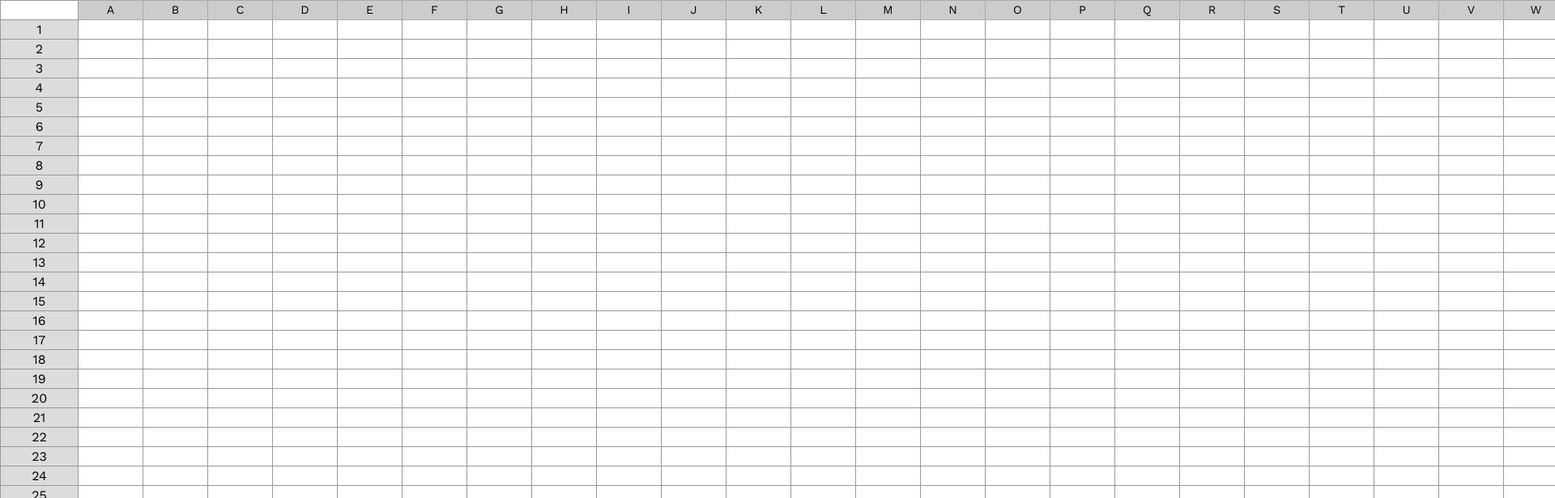
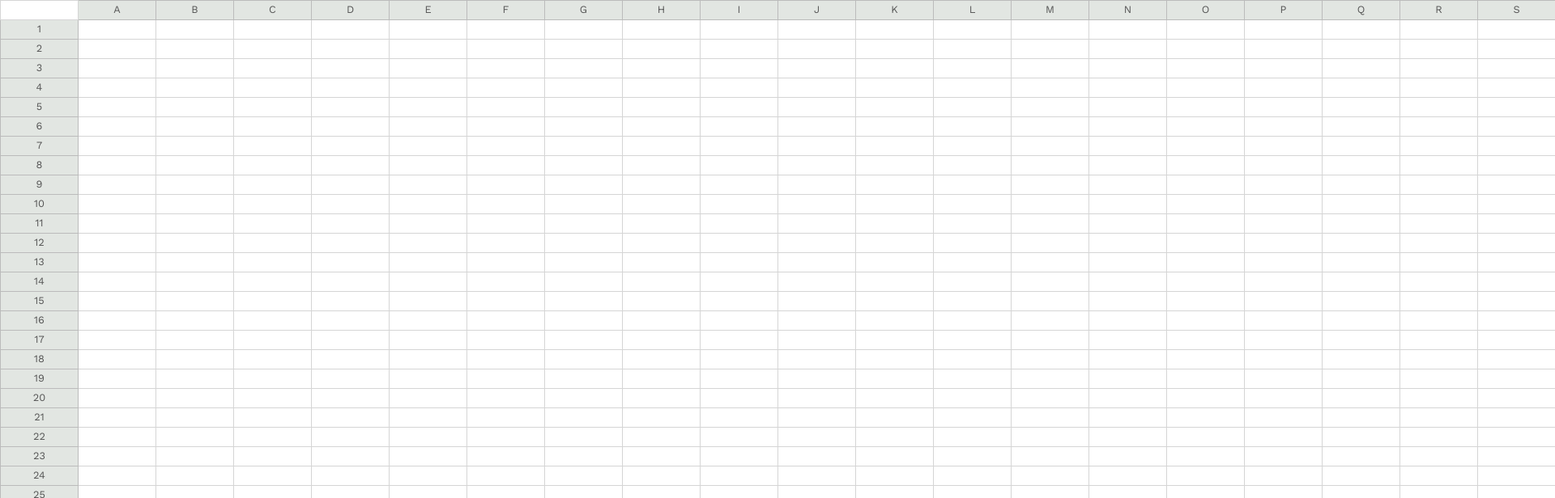
Before and after one commit to valenvazquez/react-spreadsheet, a React (Vite) app: page / in a window 1280 px wide. Shown: the top 616 px of the page at 81% size, 1920 px wide, since content can reach past the window. Built offline with nearby package versions, Linux system fonts and the light colour scheme.

Commit message:
Added utils and colors style modules with variables and mixins

```diff
--- a/src/components/ActiveCell/active-cell.module.scss
+++ b/src/components/ActiveCell/active-cell.module.scss
@@ -1,7 +1,9 @@
+@use "../../styles/colors.module.scss" as colors;
+
 .active-cell {
   position: absolute;
-  border: 1px solid green;
-  outline: 1px solid green;
+  border: 1px solid colors.$green;
+  outline: 1px solid colors.$green;
 
   .input {
     width: 100%;
--- a/src/components/Cell/cell.module.scss
+++ b/src/components/Cell/cell.module.scss
@@ -1,8 +1,12 @@
+@use "../../styles/colors.module.scss" as colors;
+@use "../../styles/utils.module.scss" as utils;
+
 .cell {
-  border: 1px solid #999;
-  width: 6rem;
-  height: 1.5rem;
+  border: 1px solid colors.$gray-2;
+  width: utils.$cell-width;
+  height: utils.$cell-height;
   text-align: left;
   padding: 0.1rem;
   font-size: 0.9rem;
+  cursor: cell;
 }
--- a/src/components/ColumnIndicator/column-indicator.module.scss
+++ b/src/components/ColumnIndicator/column-indicator.module.scss
@@ -1,13 +1,5 @@
+@use "../../styles/utils.module.scss" as utils;
+
 .header {
-  text-align: center;
-  background-color: #ccc;
-  font-size: 0.9rem;
-  overflow: hidden;
-  border: 1px solid #aaa;
-  width: 5rem;
-  // TODO: create header mixin
-
-  .selected {
-    background-color: cyan;
-  }
+  @include utils.table-header();
 }
--- a/src/components/RowIndicator/row-indicator.module.scss
+++ b/src/components/RowIndicator/row-indicator.module.scss
@@ -1,10 +1,6 @@
+@use "../../styles/colors.module.scss" as colors;
+@use "../../styles/utils.module.scss" as utils;
+
 .header {
-  text-align: center;
-  background-color: gainsboro;
-  width: 1.2rem;
-  border: 1px solid #999;
-
-  .selected {
-    background-color: cyan;
-  }
+  @include utils.table-header(2rem);
 }
--- a/src/components/Table/table.module.scss
+++ b/src/components/Table/table.module.scss
@@ -2,5 +2,5 @@
   border-collapse: collapse;
   overflow: auto;
   table-layout: fixed;
-  width: 100vw;
+  width: 100%;
 }
--- /dev/null
+++ b/src/styles/colors.module.scss
@@ -0,0 +1,10 @@
+$green: #007d3a;
+$black: #000;
+$white: #fff;
+$ash-gray: #e2e6e2;
+$silver-sand: #c6cac6;
+$gray-1: #e8e8e8;
+$gray-2: #d5d5d5;
+$gray-3: #bbb;
+$gray-4: #888;
+$gray-5: #555;
--- /dev/null
+++ b/src/styles/utils.module.scss
@@ -0,0 +1,18 @@
+@use "./colors.module.scss" as colors;
+
+@mixin table-header($width: $cell-width) {
+  text-align: center;
+  background-color: colors.$ash-gray;
+  border: 1px solid colors.$gray-3;
+  width: $width;
+  height: $cell-height;
+  font-size: 0.8rem;
+  color: colors.$gray-5;
+
+  &.selected {
+    background-color: colors.$silver-sand;
+  }
+}
+
+$cell-width: 6rem;
+$cell-height: 1.5rem;
```
